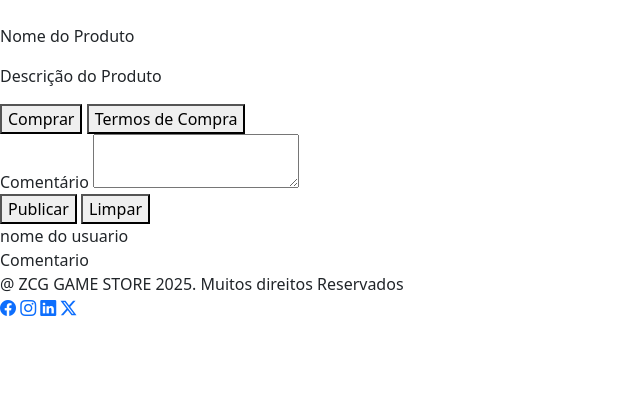
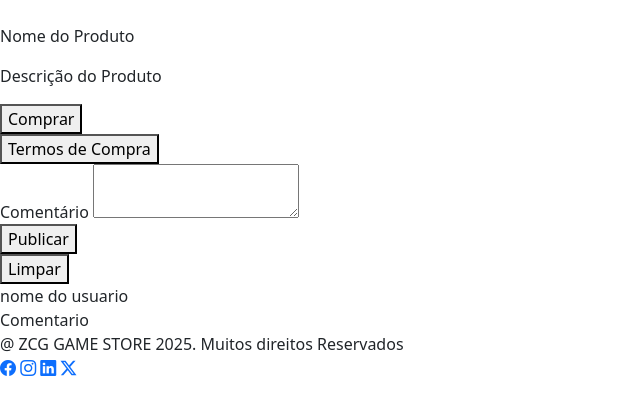
Before and after one commit to Cristiano-Andrade-Ribeiro-Da-Silva/ZCG-Game-Store, a Flask app: page /comprar-produto in a window 1280 px wide. Shown: the part 57-472 px from the top of the page, without its empty margins (0-640 px from the left). Run offline with Flask 3, Linux system fonts and the light colour scheme.

Commit message:
modify: separando os botões para não se complicar com o dr. Back-end

```diff
--- a/templates/Pagina_comprar-produto.html
+++ b/templates/Pagina_comprar-produto.html
@@ -89,9 +89,13 @@
 
         <form class="main__produto-compra">
 
-            <button class="main__produto-compra-comprar">Comprar</button>
+            <button>Comprar</button>
 
-            <button class="main__produto-compra-termos">Termos de Compra</button>
+        </form>
+
+        <form  class="main__produto-termos">
+
+            <button>Termos de Compra</button>
 
         </form>
 
@@ -109,11 +113,15 @@
 
             </form>
 
-            <form  action="" class="main__comentario-container-button">
+            <form  action="" class="main__comentario-container-publicar">
 
-                <button class="main__comentario-container-button-publicar">Publicar</button>
+                <button>Publicar</button>
 
-                <button class="main__comentario-container-button-limpar">Limpar</button>
+            </form>
+
+            <form action="" class="main__comentario-container-limpar">
+
+                <button>Limpar</button>
 
             </form>
 
```
